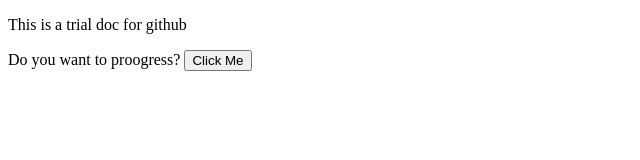
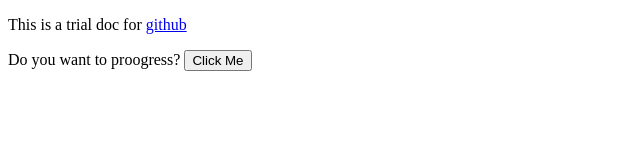
Before and after one commit to leopold-tech/trial-repo, a plain HTML site: page index.html in a window 1280 px wide. Shown: the full height of the page, 0-640 px from the left. Drawn offline with Linux system fonts and the light colour scheme.

Commit message:
added anchor text

```diff
--- a/index.html
+++ b/index.html
@@ -7,7 +7,7 @@
     <title>Trial - Github</title>
 </head>
 <body>
-    <p>This is a trial doc for github</p>
+    <p>This is a trial doc for <a href="https://github.com/">github</a></p>
     <div>
         <span>Do you want to proogress?</span>
         <button>Click Me</button>
```
